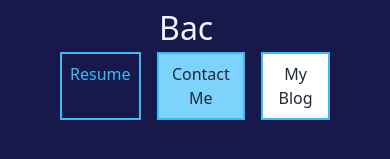
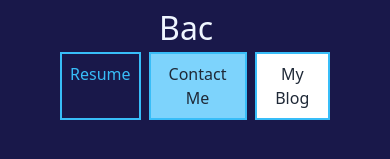
Before and after one commit to Messyginger0804/next.js-portfolio, a Next.js app: page / in a window 390 px wide. Shown: the part 160-319 px from the top of the page. Built offline with nearby package versions, Linux system fonts and the light colour scheme.

Commit message:
working on buttons at top

```diff
--- a/pages/index.js
+++ b/pages/index.js
@@ -63,7 +63,7 @@ function Home() {
             <MyTitles />
 
             {/* CTA buttons */}
-            <div className='flex justify-center gap-4 sm:text-sm'>
+            <div className='flex justify-center gap-2 md:gap-4 sm:text-sm'>
               <a href='https://drive.google.com/file/d/1rp7fh3JPqZrIEaAeRySZkE4FO82GM1wb/view?usp=sharing' target='_blank' className='hover:bg-white p-2 text-sky-400 border-2 border-sky-400'>
                 Resume</a>
               <a className='hover:bg-white bg-sky-300 p-2 text-gray-800 border-2 border-sky-400' href="#contact">Contact Me</a>
```
